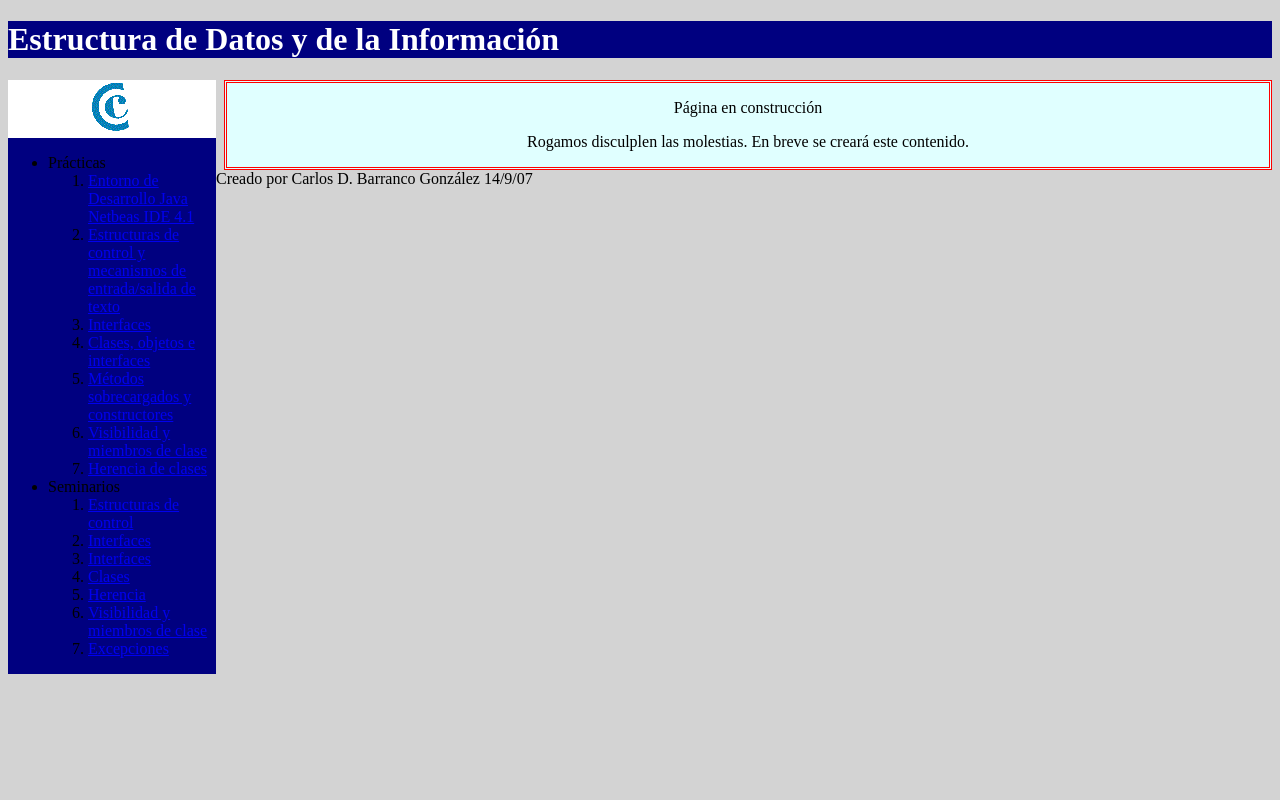
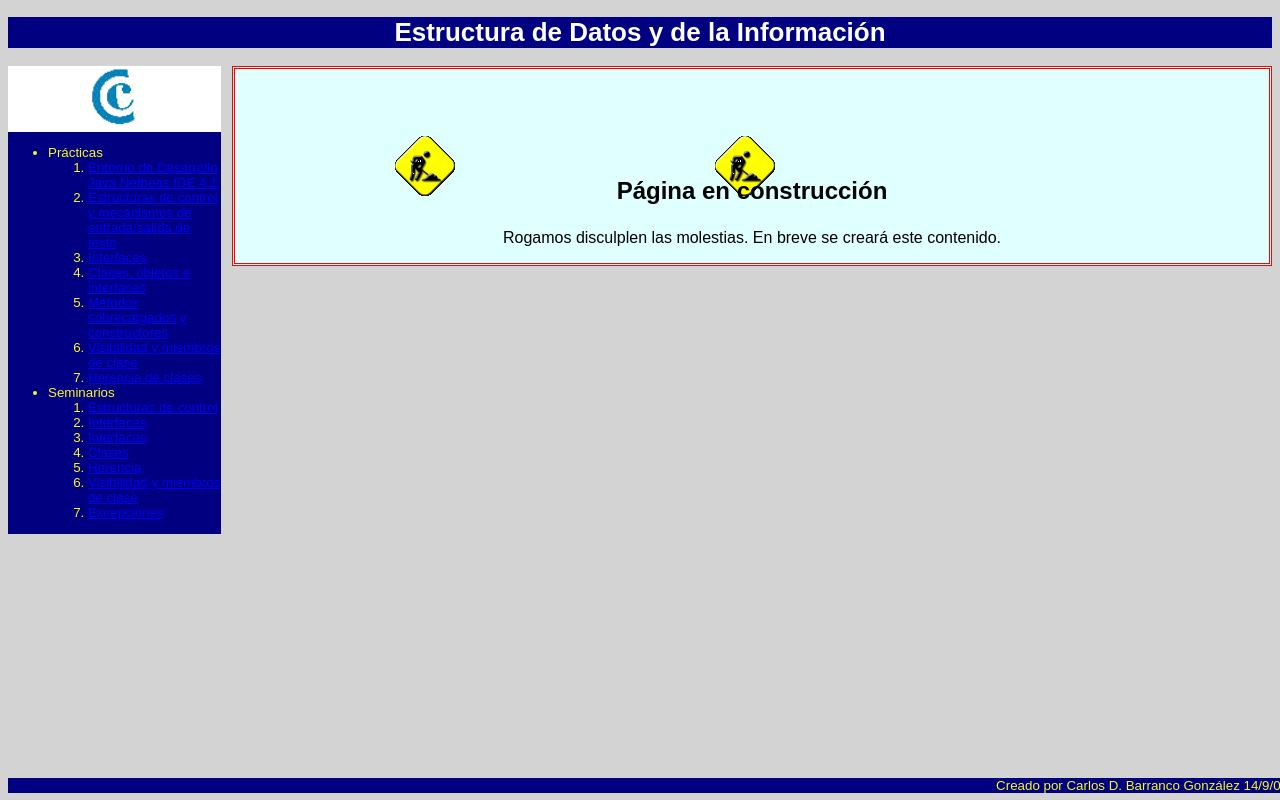
Before and after one commit to RonGarciaGuerrero/actividadCss, a plain HTML site: page EJ3/construccion.html in a window 1280 px wide. Drawn offline with Linux system fonts and the light colour scheme.

Commit message:
resuelto pag en construccion falta resolver que el background image no sea fijo sino que se mueva centrado y alineado con el texto

```diff
--- a/EJ3/estilo.css
+++ b/EJ3/estilo.css
@@ -25,6 +25,7 @@ div.bloqueexplicacion dd {
 }
 body{
  background-color: rgb(211,211,211);
+ font-family: Arial, Helvetica, sans-serif;
 }
 h1{
     background-color: rgb(0, 0, 128);
@@ -33,30 +34,57 @@ h1{
 .lateral{
     float: left;
     background-color: rgb(0, 0, 128);
-    width: 13em;
+    width: 16em;
+    font-size: smaller;
 }
 .logo img{
     margin-left: auto;
     margin-right: auto;
     display: block;
+    width: 6em;
 }
 .logo{
     background-color: white;
-    width: 13em;
+    width: 16em;
+
 }
 .central{
     background-color: rgb(224, 255, 255);
     border-color: red;
     border-style: double;
-    margin-left: 13.5em;
+    margin-left: 14em;
+    background-image: url("./imagenes/construccion.png"), url("./imagenes/construccion.png");
+    background-repeat: no-repeat,no-repeat;
+    background-position: 10em,30em;
+    /* background-attachment: inherit; */
+    /* falta resolver que el background image no sea fijo sino que se mueva centrado y alineado con el texto */
+
 }
 
 .tituloaviso{
     margin-right: auto;
     margin-left: auto;
     text-align:center;
-
+    font-weight: bold;
+    font-size: x-large;
+    margin-top: 4.5em;
 }
 .cuerpoaviso{
     text-align:center;
 }
+.pie{
+    bottom: 0.5em;
+    position: fixed;
+    width: 100%;
+    text-align: right;
+    background-color:rgb(0, 0, 128);
+    color: rgb(248, 248, 38);
+    font-size: smaller;
+}
+.cabecera{
+    text-align: center;
+    font-size: small;
+}
+.lateral{
+    color: rgb(248, 248, 38);
+}
```
Also changed, not shown: EJ3/pendiente.txt (added), 10 other files.
